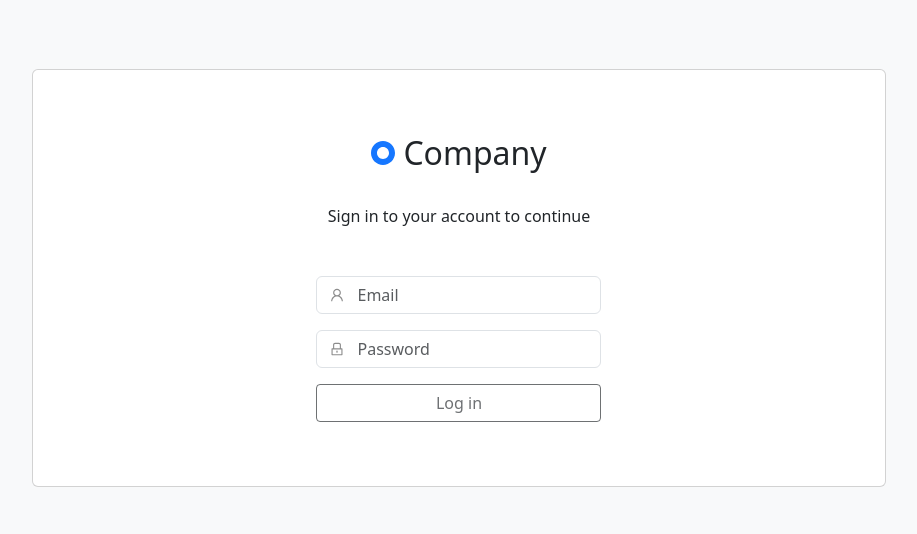
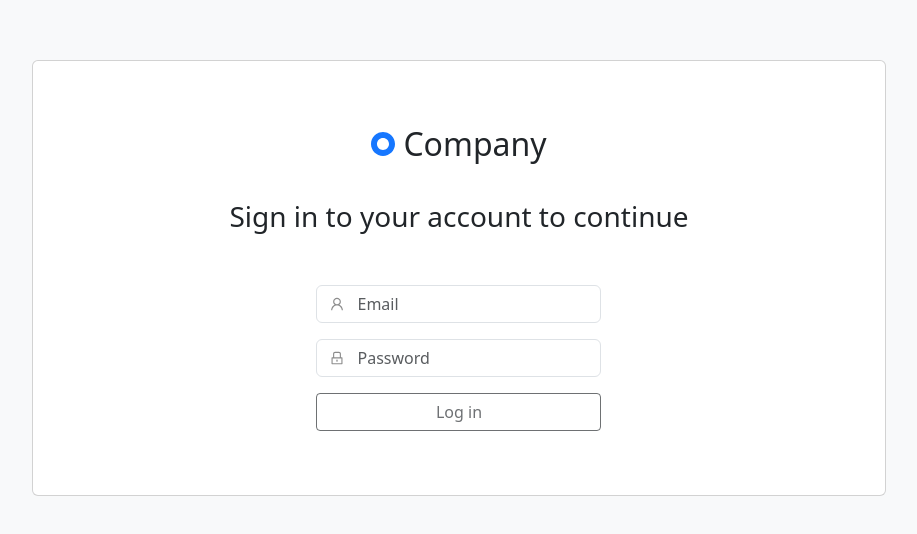
Before and after one commit to DmitryBalandin/form-regisration, a React (Vite) app: page / in a window 1280 px wide. Shown: the part 122-656 px from the top of the page, without its empty margins (181-1098 px from the left). Built offline with nearby package versions, Linux system fonts and the light colour scheme.

Commit message:
fix: h2 in main, he now changed

```diff
--- a/src/App.tsx
+++ b/src/App.tsx
@@ -11,7 +11,7 @@ function App() {
 
   return (
      <div className="d-flex align-items-center justify-content-center vh-100 bg-light">
-          <MainPage>
+          <MainPage isAuthorization={username && token}>
             {(username && token) ? <AutheniticationForm/> : <AuthorizitonForm/> }
           </MainPage>
        </div>
--- a/src/components/AuthorizitonForm.tsx
+++ b/src/components/AuthorizitonForm.tsx
@@ -1,6 +1,6 @@
 import { Formik, Form, Field, ErrorMessage } from 'formik'
 import * as Yup from 'yup'
-import { useDispatch, useSelector } from 'react-redux';
+import { useDispatch} from 'react-redux';
 import { useLogin } from '../api/authApi'
 import { setUsersData } from '../slices/authSlice';
 import { selectErrorNetworks, setErrorNetwork, clearErrorNetwork } from '../slices/errorsNetworkSlice';
--- a/src/components/MainPage.tsx
+++ b/src/components/MainPage.tsx
@@ -3,10 +3,11 @@ import signCompany from '../assets/Symbol.svg'
 
 interface MainPage {
     children: any
+    isAuthorization: boolean
 }
 
 
-function MainPage({ children }: MainPage) {
+function MainPage({ children, isAuthorization }: MainPage) {
 
     return (
         <div className="align-self-center text-center col-12 col-sm-10 col-md-8 col-xxl-6">
@@ -16,10 +17,18 @@ function MainPage({ children }: MainPage) {
                 >
                     <div className="d-flex gap-2">
                         <img src={signCompany} className='mb-2' alt="Sign Company" />
-                        <h1 className="h2 company-name">Company</h1>
+                        <h1 className="h2">Company</h1>
                     </div>
                     <div className="text-center mb-2">
-                        <p className="">Sign in to your account to continue</p>
+                        {isAuthorization ?
+                            <>
+                                <p className="fs-3 fw-weight-bolder text-reset">Two-Factor Authentication</p>
+                                <p className="">Enter the 6-digit code from the Google Authenticator app</p>
+                            </>
+                            :
+                            <p className="fs-3 fw-weight-bolder">Sign in to your account to continue</p>
+                        }
+
                     </div>
                     <div>{children}</div>
                 </div>
--- a/src/slices/authSlice.ts
+++ b/src/slices/authSlice.ts
@@ -25,6 +25,5 @@ const authSlice = createSlice({
 export const { setUsersData, clearUser } = authSlice.actions
 export default authSlice.reducer
 
-// Селекторы - теперь обращаемся к state.auth
 export const selectUsername = (state:any) => state.auth.username
 export const selectToken = (state:any)=> state.auth.token
```
